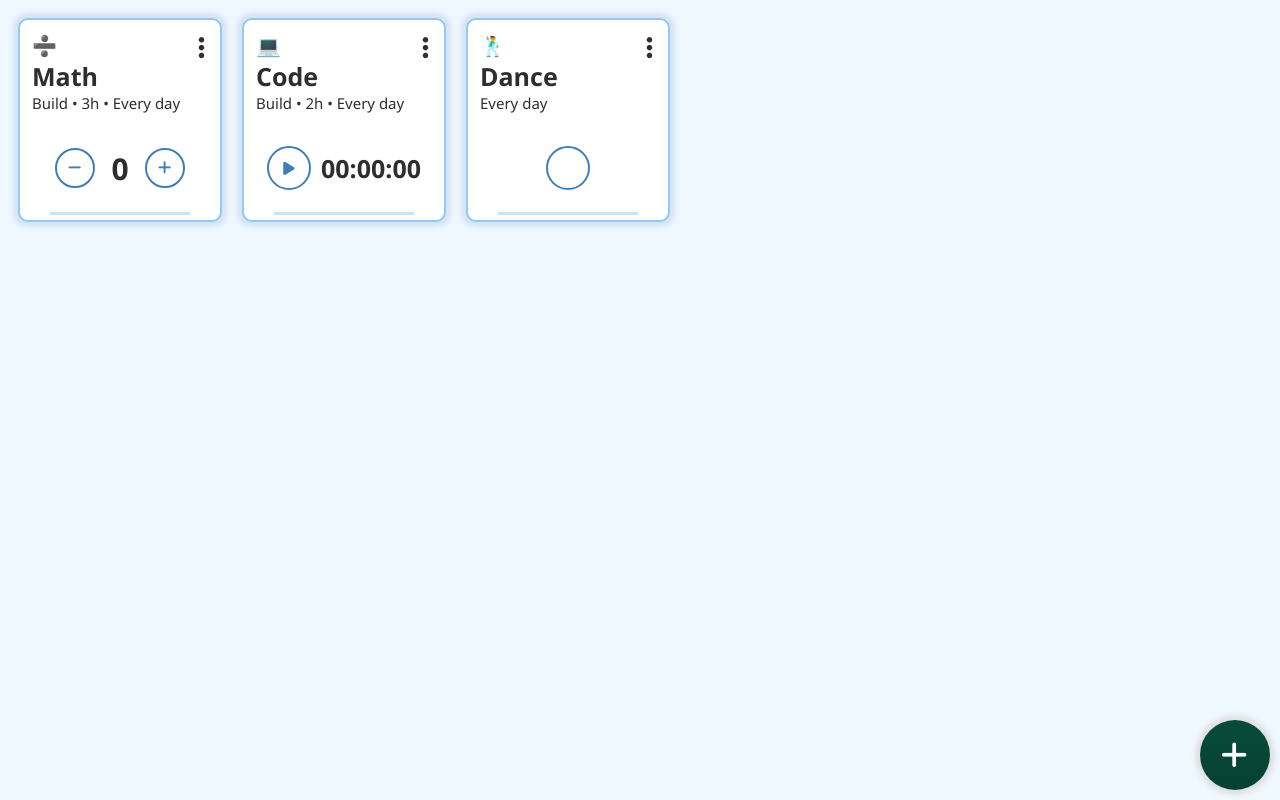
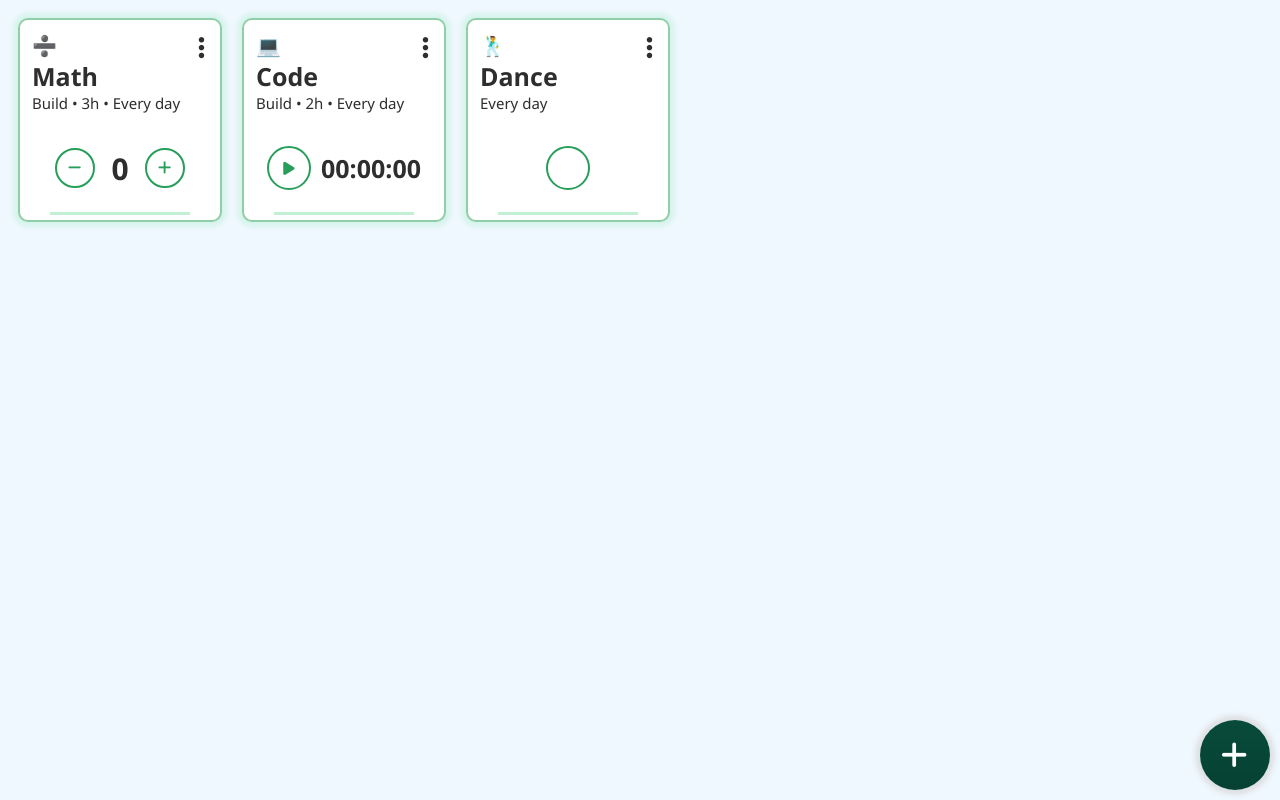
Before and after one commit to eti-iniER/webtasks, a React (Vite) app: page / in a window 1280 px wide. Built offline with nearby package versions, Linux system fonts and the light colour scheme.

Commit message:
Implemented green theme

```diff
--- a/src/App.jsx
+++ b/src/App.jsx
@@ -10,7 +10,7 @@ const firstTask = {
   name: "Math",
   description: "Build • 3h • Every day",
   type: "Counter",
-  theme: "",
+  theme: "green",
   goal: 10,
   emoji: "➗",
 }
@@ -19,7 +19,7 @@ const secondTask = {
   name: "Code",
   description: "Build • 2h • Every day",
   type: "Timer",
-  theme: "",
+  theme: "green",
   goal: 10,
   emoji: "💻",
 }
@@ -28,7 +28,7 @@ const thirdTask = {
   name: "Dance",
   description: "Every day",
   type: "Checkbox",
-  theme: "",
+  theme: "green",
   goal: true,
   emoji: "🕺"
 }
--- a/src/components/TaskCheckbox.css
+++ b/src/components/TaskCheckbox.css
@@ -25,3 +25,13 @@
     color: white;
     background-color: #da8d35;
 }
+
+.task-checkbox__checkbox.green {
+    border-color: #279e59;
+    color: #279e59;
+}
+
+.task-checkbox__checkbox.green.checked {
+    background-color: #279e59;
+    color: white;
+}
--- a/src/components/TaskCounter.css
+++ b/src/components/TaskCounter.css
@@ -36,6 +36,11 @@
     background-color: #38bedf27;
 }
 
+.task-counter__button.green {
+    border-color: #279e59;
+    color: #279e59;
+}
+
 .task-counter__button.orange:active {
     background-color: #eebe8696;
 }
--- a/src/components/TaskItem.css
+++ b/src/components/TaskItem.css
@@ -21,6 +21,11 @@
     box-shadow: 0px 0px 5px 5px #ce824452;
 }
 
+.task-item.green {
+    border-color: #279e5983;
+    box-shadow: 0px 0px 5px 5px #55e28428;
+}
+
 .task-item.active {
     transition-duration: 0.5s;
     background-color: #5ba6ec;
@@ -29,6 +34,10 @@
 
 .task-item.orange.active {
     background-color: #da8d35;
+}
+
+.task-item.green.active {
+    background-color: #279e59;
 }
 
 .task-item__details {
@@ -78,6 +87,10 @@
     background-color: #da8d355d;
 }
 
+.task-item__progress-bar.green {
+    background-color: #3ad17950;
+}
+
 .task-item__progress-bar.active {
     background-color: #ffffff50;
 }
@@ -91,6 +104,10 @@
 
 .task-item__progress-bar-bar.orange {
     background-color: #e79c45;
+}
+
+.task-item__progress-bar-bar.green {
+    background-color: #1ca857c4;
 }
 
 .task-item__progress-bar-bar.active {
--- a/src/components/TaskTimer.css
+++ b/src/components/TaskTimer.css
@@ -13,6 +13,11 @@
 .task-timer__button.orange {
     border-color: #da8d35;
     color: #da8d35;
+}
+
+.task-timer__button.green {
+    border-color: #279e59;
+    color: #279e59;
 }
 
 .task-timer__button.active {
```
